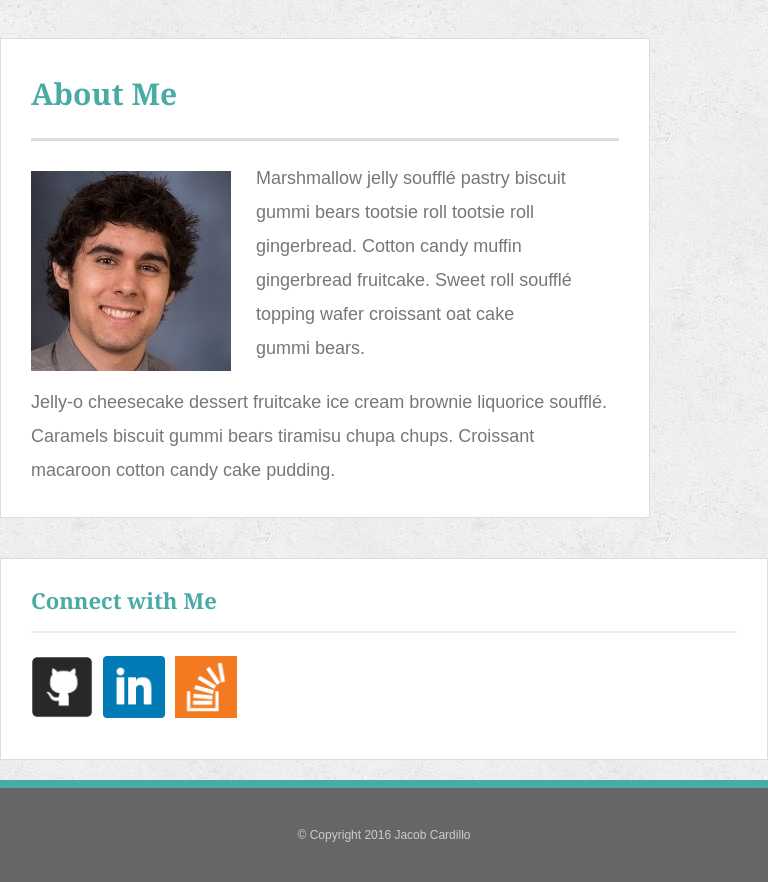
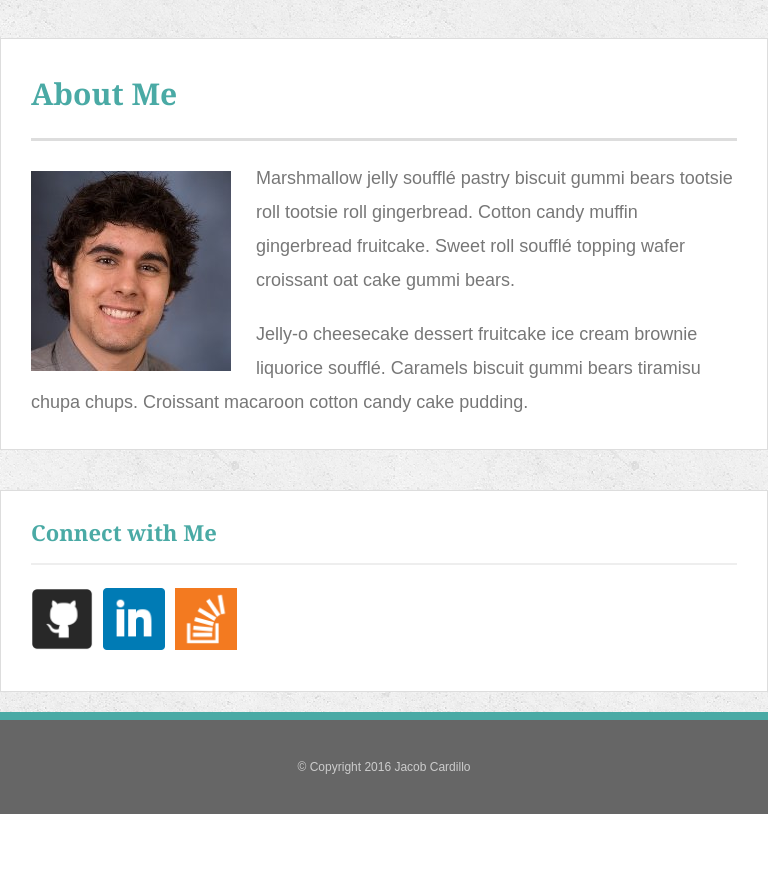
Before and after one commit to jacobc03/Responsive-Portfolio, a PHP site: page /index.php in a window 768 px wide. Shown: the part 92-974 px from the top of the page. After the commit the page ends 906 px from the top, so only its background shows below. Run offline with PHP 8.4, Linux system fonts and the light colour scheme.

Commit message:
fixed body

```diff
--- a/assets/css/style.css
+++ b/assets/css/style.css
@@ -238,6 +238,9 @@ input[type=submit] {
     .sidebar{
 		max-width: 100%;
 	}
+	.main-section {
+		max-width: 100%;
+	}
 }
 @media screen and (max-width: 640px){
 	#masthead {
```
